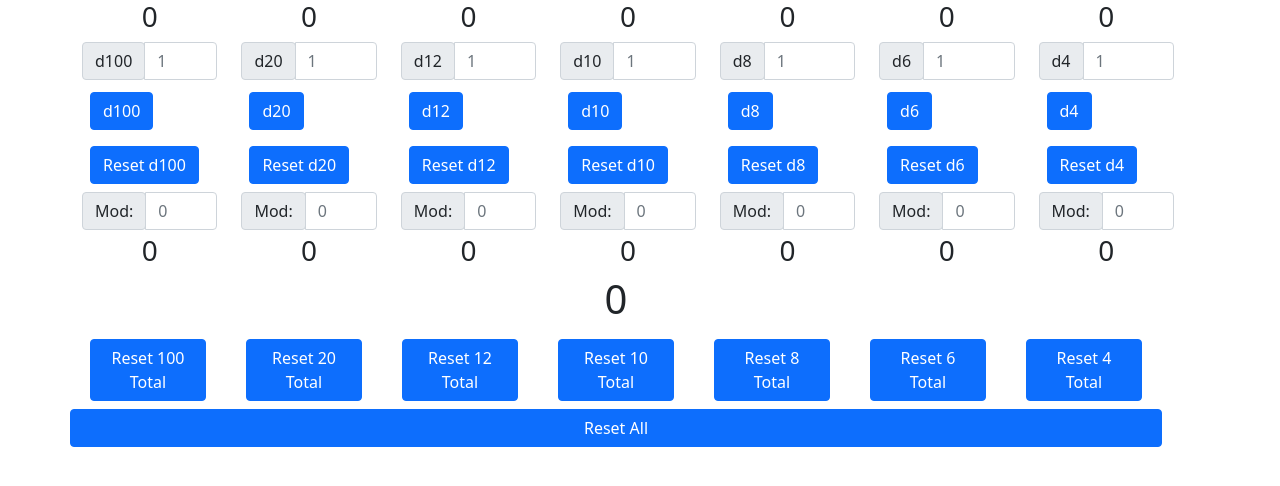
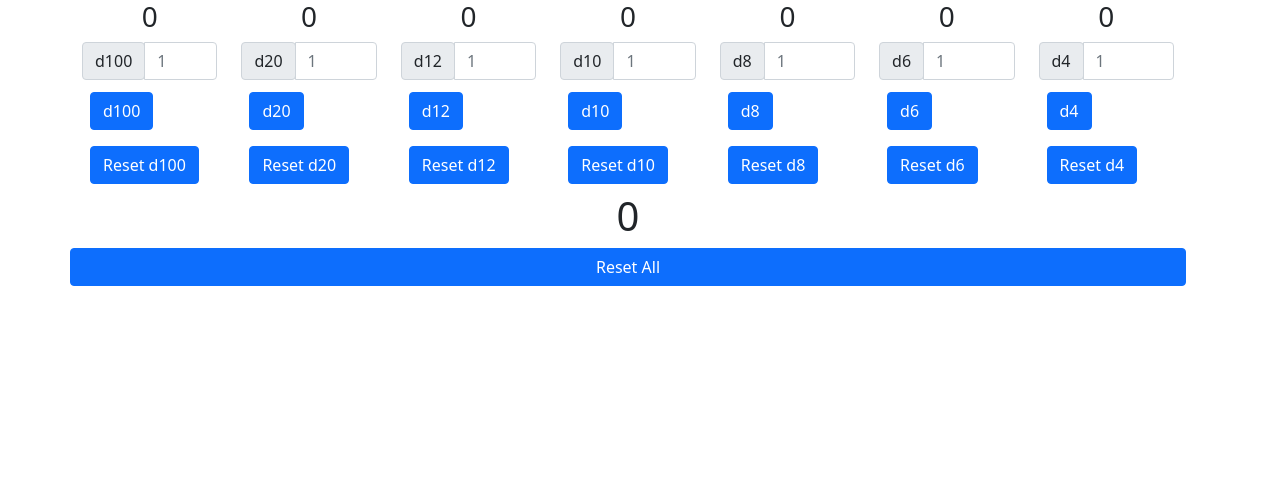
Before and after one commit to demc5656/my-app, a React (Create React App) app: page / in a window 1280 px wide. Shown: the top 486 px of the page. Built offline with nearby package versions, Linux system fonts and the light colour scheme.

Commit message:
Base code before major chnages are implemented

```diff
--- a/src/App.tsx
+++ b/src/App.tsx
@@ -8,6 +8,7 @@
 import { Resets } from './components/Resets';
 import { ResetAll } from './components/ResetAll';
 import { TotalViewer } from './components/TotalViewer';
+import { GrandTotal } from './components/GrandTotal';
 
 /*
 function App() {
@@ -49,6 +50,14 @@
   const [total6, setTotal6] = useState<number>(0);
   const [total4, setTotal4] = useState<number>(0);
 
+  const [mod100, setMod100] = useState<string>("");
+  const [mod20, setMod20] = useState<string>("");
+  const [mod12, setMod12] = useState<string>("");
+  const [mod10, setMod10] = useState<string>("");
+  const [mod8, setMod8] = useState<string>("");
+  const [mod6, setMod6] = useState<string>("");
+  const [mod4, setMod4] = useState<string>("");
+
   return (
     /*<div className="App">
       <header className="App-header">
@@ -65,7 +74,7 @@
       <DiceViewer rolled100Value={now100} rolled20Value={now20} rolled12Value={now12} rolled10Value={now10} rolled8Value={now8} rolled6Value={now6} rolled4Value={now4}></DiceViewer>
       <ControlPanel total100Value={total100} total20Value={total20} total12Value={total12} total10Value={total10} total8Value={total8} total6Value={total6} total4Value={total4} set100={setNow100} set20={setNow20} set12={setNow12} set10={setNow10} set8={setNow8} set6={setNow6} set4={setNow4} get100={setTotal100} get20={setTotal20} get12={setTotal12} get10={setTotal10} get8={setTotal8} get6={setTotal6} get4={setTotal4}></ControlPanel>
       <Resets set100={setNow100} set20={setNow20} set12={setNow12} set10={setNow10} set8={setNow8} set6={setNow6} set4={setNow4}></Resets>
-      <TotalViewer total100Value={total100} total20Value={total20} total12Value={total12} total10Value={total10} total8Value={total8} total6Value={total6} total4Value={total4}></TotalViewer>
+      <GrandTotal total100Value={total100} total20Value={total20} total12Value={total12} total10Value={total10} total8Value={total8} total6Value={total6} total4Value={total4} mod100={mod100} mod20={mod20} mod12={mod12} mod10={mod10} mod8={mod8} mod6={mod6} mod4={mod4}></GrandTotal>
       <ResetAll set100={setNow100} set20={setNow20} set12={setNow12} set10={setNow10} set8={setNow8} set6={setNow6} set4={setNow4} get100={setTotal100} get20={setTotal20} get12={setTotal12} get10={setTotal10} get8={setTotal8} get6={setTotal6} get4={setTotal4}></ResetAll>
       </Row>
     </Container>
--- /dev/null
+++ b/src/components/GrandTotal.tsx
@@ -0,0 +1,45 @@
+import { Row, Col} from "react-bootstrap";
+import { useState } from "react";
+
+
+export function GrandTotal ({total100Value, total20Value, total12Value, total10Value, total8Value, total6Value, total4Value, mod100, mod20, mod12, mod10, mod8, mod6, mod4}: {
+    total100Value: number,
+    total20Value: number,
+    total12Value: number,
+    total10Value: number,
+    total8Value: number,
+    total6Value: number,
+    total4Value: number,
+    mod100: string,
+    mod20: string,
+    mod12: string,
+    mod10: string,
+    mod8: string,
+    mod6: string,
+    mod4: string,
+
+}): JSX.Element {
+    const temp = total100Value+total20Value+total12Value+total10Value+total8Value+total6Value+total4Value;
+
+    /*const [mod100, setMod100] = useState<string>("");
+    const [mod20, setMod20] = useState<string>("");
+    const [mod12, setMod12] = useState<string>("");
+    const [mod10, setMod10] = useState<string>("");
+    const [mod8, setMod8] = useState<string>("");
+    const [mod6, setMod6] = useState<string>("");
+    const [mod4, setMod4] = useState<string>("");*/
+
+    function getNumber(value: string|null|undefined, defaultValue: number): number {
+        if (value != null) {
+            const num = parseInt(value, 10);
+            return isNaN(num) ? defaultValue : num;
+        }
+        else {
+            return defaultValue;
+        }
+    }
+
+    return <Row>
+        <h1 className="text-center" data-testid="total-total">{temp+getNumber(mod100,0)+getNumber(mod20,0)+getNumber(mod12,0)+getNumber(mod10,0)+getNumber(mod8,0)+getNumber(mod6,0)+getNumber(mod4,0)}</h1>
+    </Row>
+}
--- a/src/components/ResetAll.tsx
+++ b/src/components/ResetAll.tsx
@@ -59,16 +59,7 @@
         get4(0)
     }
     return <Row>
-        <Row>
-        <Col><Button data-testid="reset-total-100-button" onClick={setTotal100} className="m-2">Reset 100 Total</Button></Col>
-        <Col><Button data-testid="reset-total-20-button" onClick={setTotal20} className="m-2">Reset 20 Total</Button></Col>
-        <Col><Button data-testid="reset-total-12-button" onClick={setTotal12} className="m-2">Reset 12 Total</Button></Col>
-        <Col><Button data-testid="reset-total-10-button" onClick={setTotal10} className="m-2">Reset 10 Total</Button></Col>
-        <Col><Button data-testid="reset-total-8-button" onClick={setTotal8} className="m-2">Reset 8 Total</Button></Col>
-        <Col><Button data-testid="reset-total-6-button" onClick={setTotal6} className="m-2">Reset 6 Total</Button></Col>
-        <Col><Button data-testid="reset-total-4-button" onClick={setTotal4} className="m-2">Reset 4 Total</Button></Col>
-        </Row>
-        <Row><Button data-testid="reset-all-button" onClick={() => {setNow100(); setNow20(); setNow12(); setNow10(); setNow8(); setNow6(); setNow4(); setTotal100(); setTotal20(); setTotal12(); setTotal10(); setTotal8(); setTotal6(); setTotal4();}}>Reset All</Button></Row>
+        <Button data-testid="reset-all-button" onClick={() => {setNow100(); setNow20(); setNow12(); setNow10(); setNow8(); setNow6(); setNow4(); setTotal100(); setTotal20(); setTotal12(); setTotal10(); setTotal8(); setTotal6(); setTotal4();}}>Reset All</Button>
     </Row>
 }
 //<Col><Button data-testid="reset-total-button" onClick={() => {setTotal100(); setTotal20(); setTotal12(); setTotal10(); setTotal8(); setTotal6(); setTotal4();}} className="m-2">Reset All</Button></Col>
```
Also changed, not shown: src/components/DieCard.tsx (added, +67 -0 lines).
